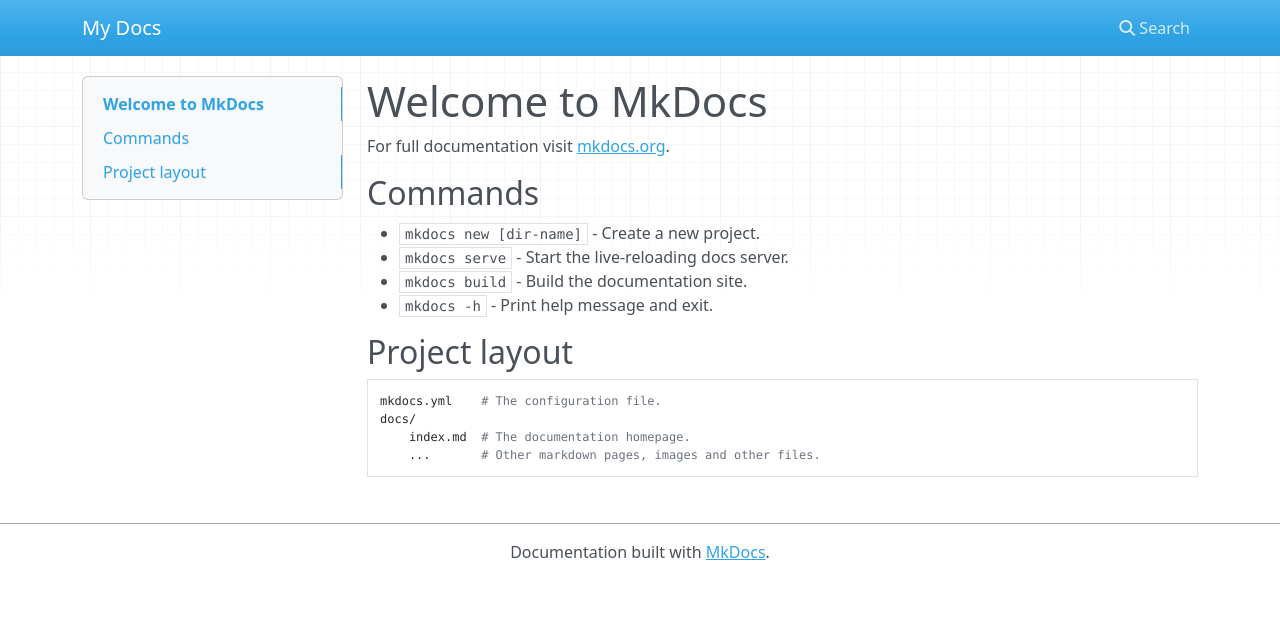
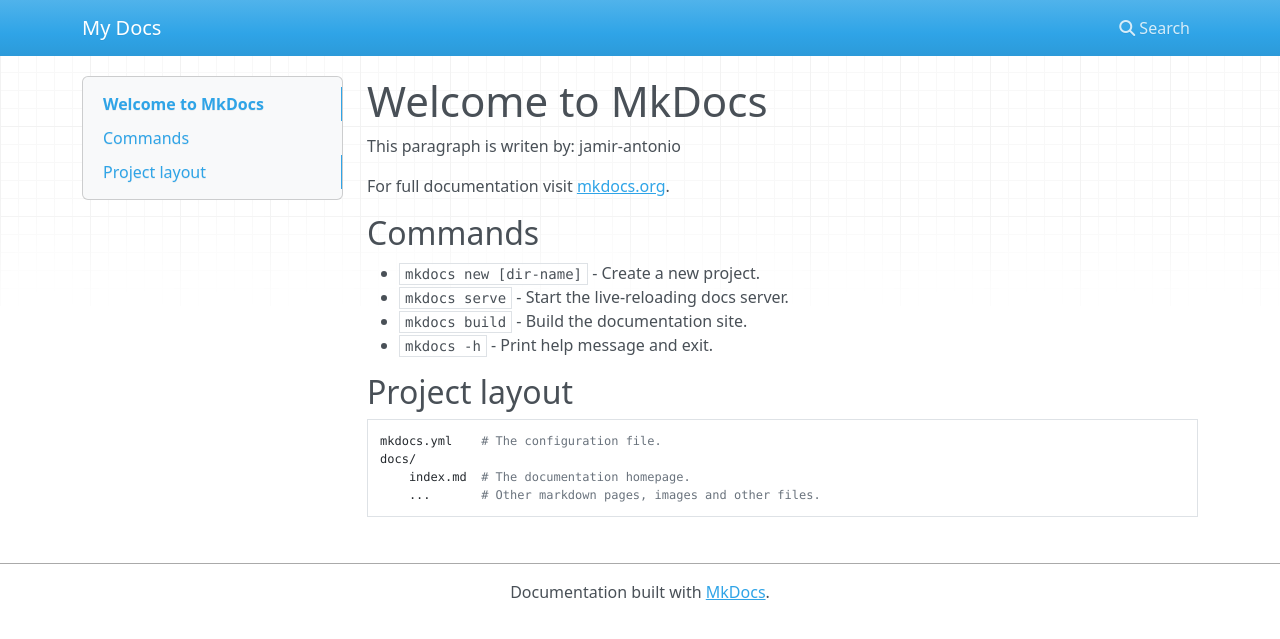
Before and after one commit to jamir-antonio/MkDocsTest, an MkDocs documentation site: the page built from docs/index.md, in a window 1280 px wide. Shown: the top 639 px of the page. Built offline with MkDocs 1.6.1, drawn with Linux system fonts in a browser that asks for light colours; nearby versions of some CDN libraries.

Commit message:
Modifying index.md

```diff
--- a/docs/index.md
+++ b/docs/index.md
@@ -1,4 +1,6 @@
 # Welcome to MkDocs
+
+This paragraph is writen by: jamir-antonio
 
 For full documentation visit [mkdocs.org](https://www.mkdocs.org).
 
```
